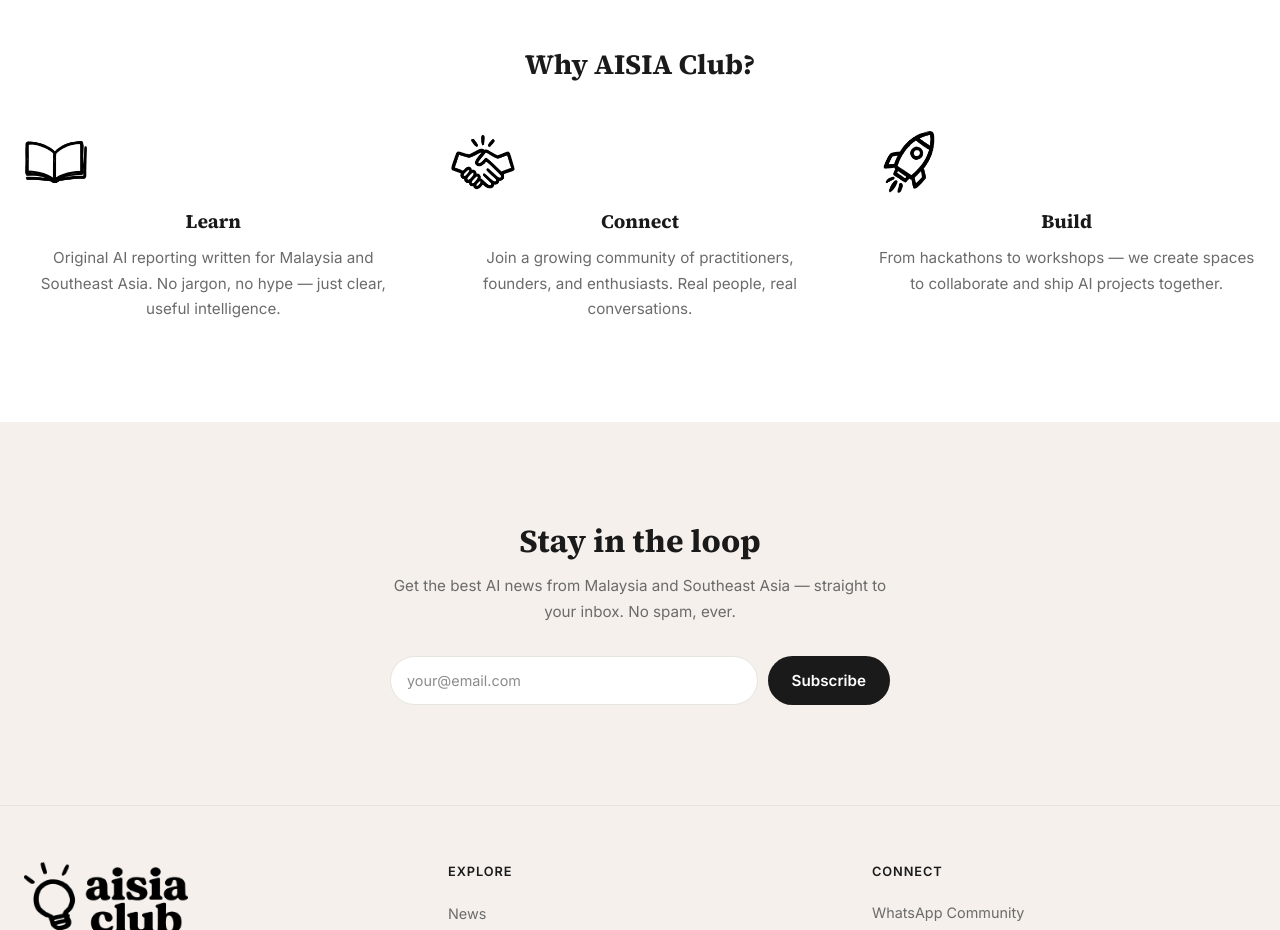
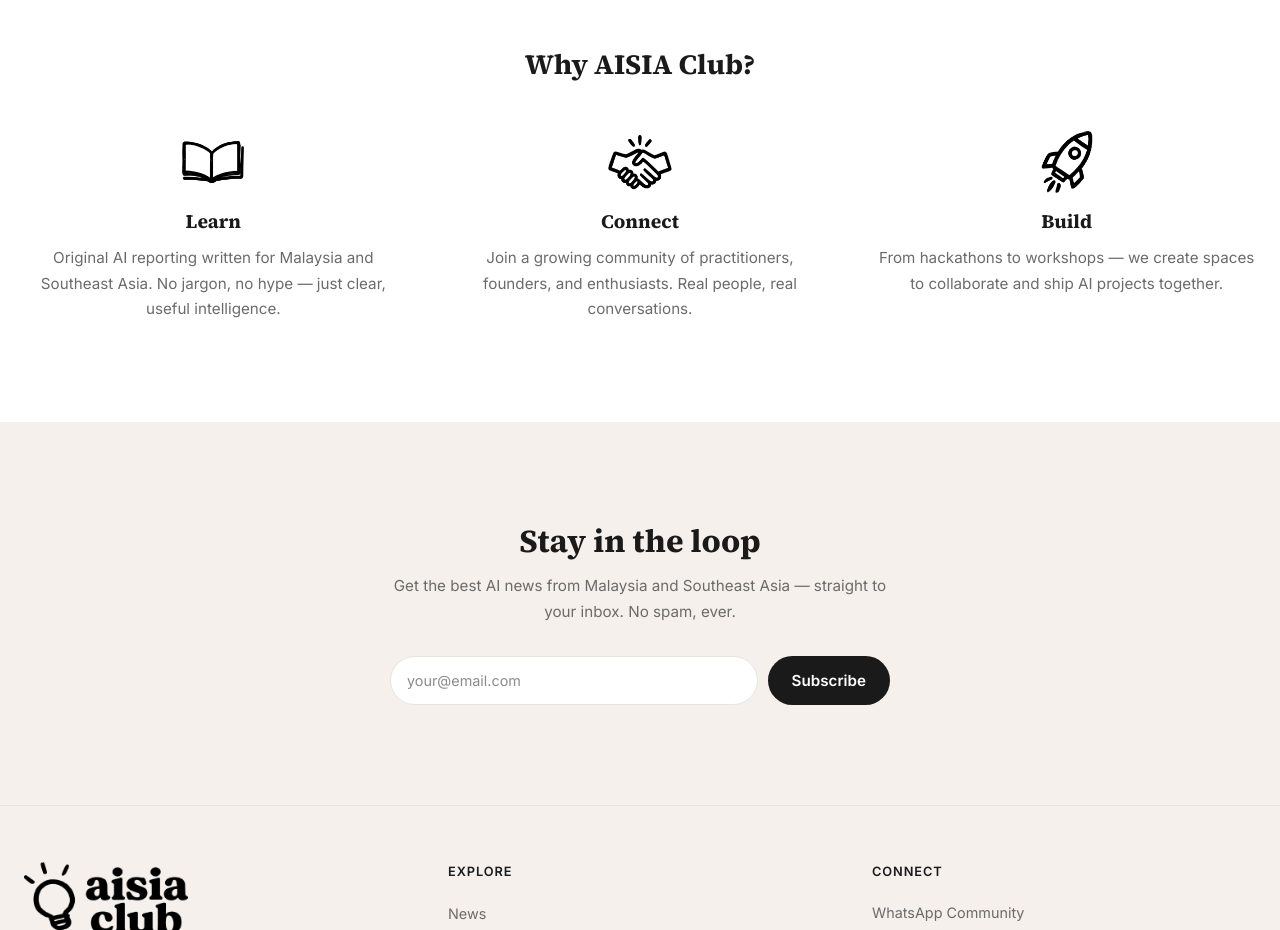
Before and after one commit to neoandor/aisia-club, a Next.js app: page / in a window 1280 px wide. Shown: the part 1720-2650 px from the top of the page. Built offline with nearby package versions, Linux system fonts and the light colour scheme.

Commit message:
fix: center pictograms above section titles

```diff
--- a/app/page.tsx
+++ b/app/page.tsx
@@ -251,7 +251,7 @@
           <div style={{ display: "grid", gridTemplateColumns: "repeat(auto-fit, minmax(260px, 1fr))", gap: 48 }}>
             {valueProps.map((v) => (
               <div key={v.title} style={{ textAlign: "center" }}>
-                <div style={{ marginBottom: "1rem" }}>
+                <div style={{ marginBottom: "1rem", display: "flex", justifyContent: "center" }}>
                   <img src={v.iconSrc} alt={v.title} style={{ height: 64, width: "auto" }} />
                 </div>
                 <h3
```
